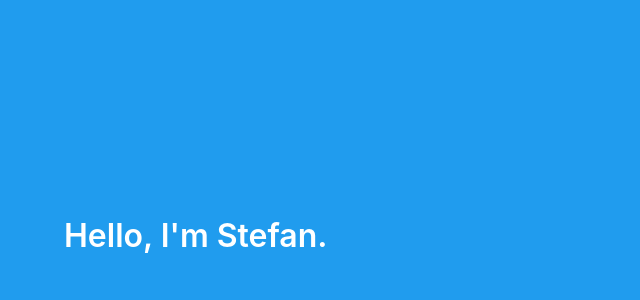
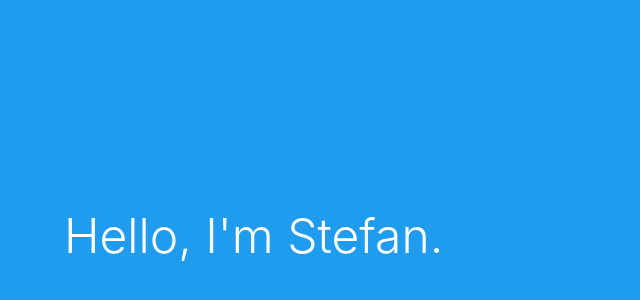
Before and after one commit to mixtaping/mixtaping.github.io, a plain HTML site: page index.html in a window 1280 px wide. Shown: the part 164-464 px from the top of the page, without its empty margins (0-640 px from the left). Drawn offline with nearby package versions, Linux system fonts and the light colour scheme.

Commit message:
Update index.html

```diff
--- a/index.html
+++ b/index.html
@@ -1,15 +1,16 @@
 <html>
     <head>
         <meta name="viewport" content="width=device-width, initial-scale=1">
-        <meta name="theme-color" content="">
+        <meta name="theme-color" content="@mixtaping">
         <link rel="stylesheet" href="https://cdnjs.cloudflare.com/ajax/libs/bulma/0.7.5/css/bulma.min.css">
         <script defer src="https://use.fontawesome.com/releases/v5.3.1/js/all.js"></script>
+        <title>Mixtaping | Github</title>
     </head>
     <body>
         <section class="hero is-info is-fullheight">
             <div class="hero-body">
                 <div class="container">
-                    <h1 class="title">Hello, I'm Stefan.</h1>
+                    <h1 class="title is-size-1 has-text-weight-light">Hello, I'm Stefan.</h1>
                 </div>
             </div>
         </section>
```
